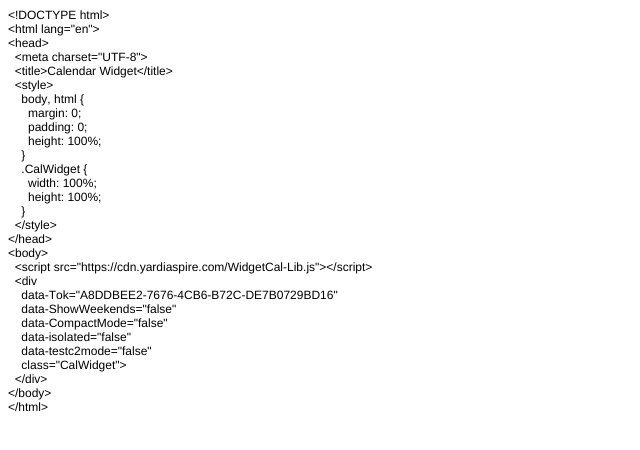
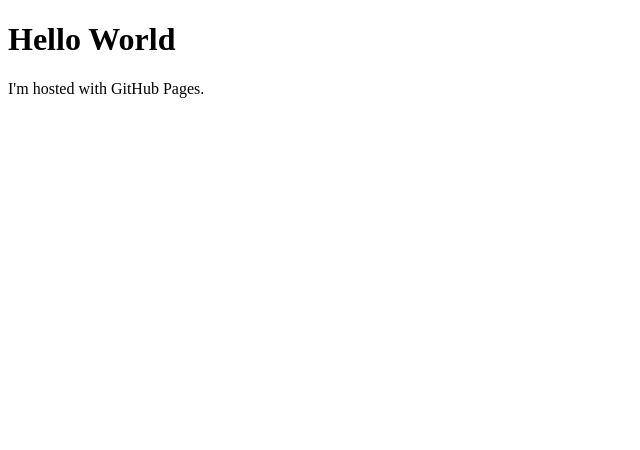
Before and after one commit to cykstfc/cykstfc.github.io, a plain HTML site: page index.html in a window 1280 px wide. Shown: the whole page, without its empty margins (0-640 px from the left). Drawn offline with Linux system fonts and the light colour scheme.

Commit message:
Update index.html

```diff
--- a/index.html
+++ b/index.html
@@ -1,45 +1,7 @@
-<!DOCTYPE html PUBLIC "-//W3C//DTD HTML 4.01//EN" "http://www.w3.org/TR/html4/strict.dtd">
+<!DOCTYPE html>
 <html>
-<head>
-  <meta http-equiv="Content-Type" content="text/html; charset=utf-8">
-  <meta http-equiv="Content-Style-Type" content="text/css">
-  <title></title>
-  <meta name="Generator" content="Cocoa HTML Writer">
-  <meta name="CocoaVersion" content="2575.6">
-  <style type="text/css">
-    p.p1 {margin: 0.0px 0.0px 0.0px 0.0px; font: 12.0px Helvetica; -webkit-text-stroke: #000000}
-    span.s1 {font-kerning: none}
-  </style>
-</head>
 <body>
-<p class="p1"><span class="s1">&lt;!DOCTYPE html&gt;</span></p>
-<p class="p1"><span class="s1">&lt;html lang="en"&gt;</span></p>
-<p class="p1"><span class="s1">&lt;head&gt;</span></p>
-<p class="p1"><span class="s1"><span class="Apple-converted-space">  </span>&lt;meta charset="UTF-8"&gt;</span></p>
-<p class="p1"><span class="s1"><span class="Apple-converted-space">  </span>&lt;title&gt;Calendar Widget&lt;/title&gt;</span></p>
-<p class="p1"><span class="s1"><span class="Apple-converted-space">  </span>&lt;style&gt;</span></p>
-<p class="p1"><span class="s1"><span class="Apple-converted-space">    </span>body, html {</span></p>
-<p class="p1"><span class="s1"><span class="Apple-converted-space">      </span>margin: 0;</span></p>
-<p class="p1"><span class="s1"><span class="Apple-converted-space">      </span>padding: 0;</span></p>
-<p class="p1"><span class="s1"><span class="Apple-converted-space">      </span>height: 100%;</span></p>
-<p class="p1"><span class="s1"><span class="Apple-converted-space">    </span>}</span></p>
-<p class="p1"><span class="s1"><span class="Apple-converted-space">    </span>.CalWidget {</span></p>
-<p class="p1"><span class="s1"><span class="Apple-converted-space">      </span>width: 100%;</span></p>
-<p class="p1"><span class="s1"><span class="Apple-converted-space">      </span>height: 100%;</span></p>
-<p class="p1"><span class="s1"><span class="Apple-converted-space">    </span>}</span></p>
-<p class="p1"><span class="s1"><span class="Apple-converted-space">  </span>&lt;/style&gt;</span></p>
-<p class="p1"><span class="s1">&lt;/head&gt;</span></p>
-<p class="p1"><span class="s1">&lt;body&gt;</span></p>
-<p class="p1"><span class="s1"><span class="Apple-converted-space">  </span>&lt;script src="https://cdn.yardiaspire.com/WidgetCal-Lib.js"&gt;&lt;/script&gt;</span></p>
-<p class="p1"><span class="s1"><span class="Apple-converted-space">  </span>&lt;div<span class="Apple-converted-space"> </span></span></p>
-<p class="p1"><span class="s1"><span class="Apple-converted-space">    </span>data-Tok="A8DDBEE2-7676-4CB6-B72C-DE7B0729BD16"<span class="Apple-converted-space"> </span></span></p>
-<p class="p1"><span class="s1"><span class="Apple-converted-space">    </span>data-ShowWeekends="false"<span class="Apple-converted-space"> </span></span></p>
-<p class="p1"><span class="s1"><span class="Apple-converted-space">    </span>data-CompactMode="false"<span class="Apple-converted-space"> </span></span></p>
-<p class="p1"><span class="s1"><span class="Apple-converted-space">    </span>data-isolated="false"<span class="Apple-converted-space"> </span></span></p>
-<p class="p1"><span class="s1"><span class="Apple-converted-space">    </span>data-testc2mode="false"<span class="Apple-converted-space"> </span></span></p>
-<p class="p1"><span class="s1"><span class="Apple-converted-space">    </span>class="CalWidget"&gt;</span></p>
-<p class="p1"><span class="s1"><span class="Apple-converted-space">  </span>&lt;/div&gt;</span></p>
-<p class="p1"><span class="s1">&lt;/body&gt;</span></p>
-<p class="p1"><span class="s1">&lt;/html&gt;</span></p>
+<h1>Hello World</h1>
+<p>I'm hosted with GitHub Pages.</p>
 </body>
 </html>
```
